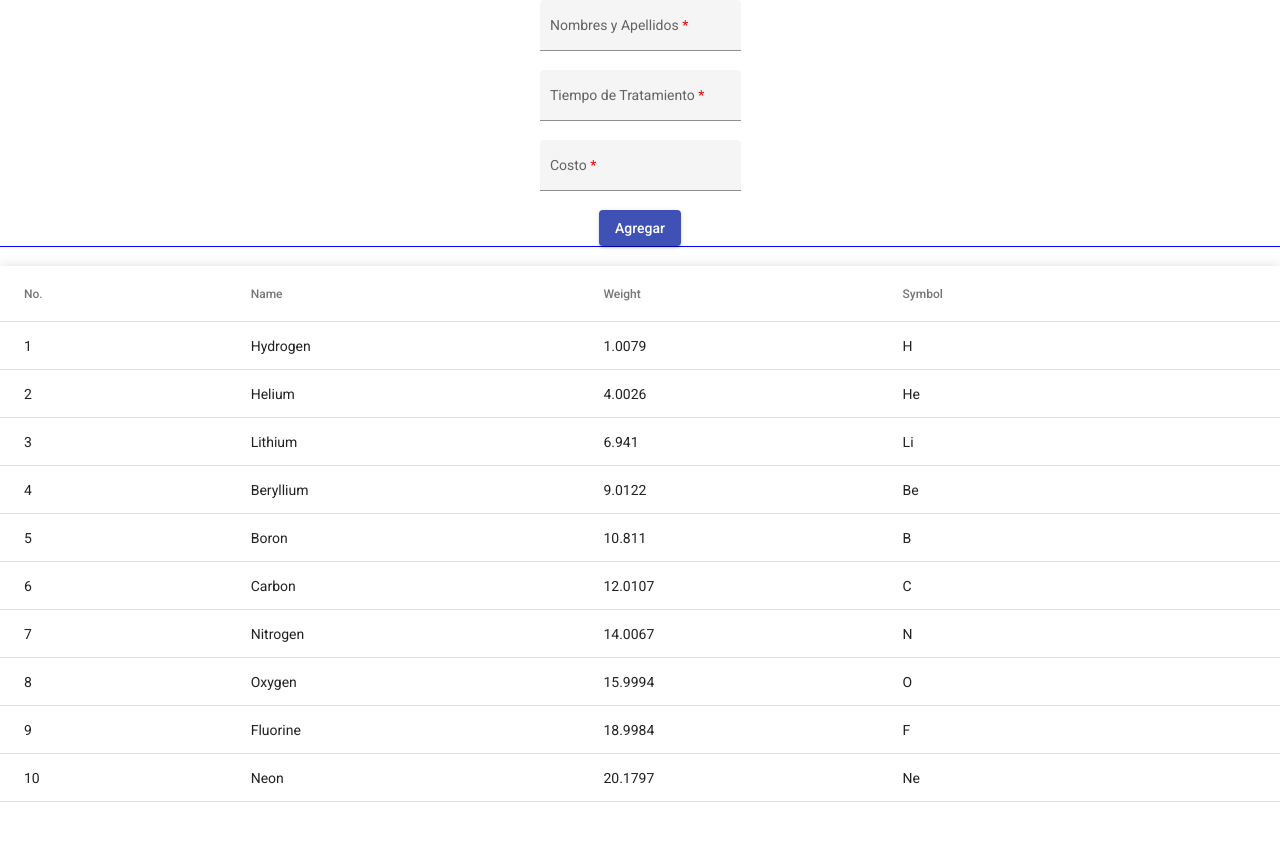
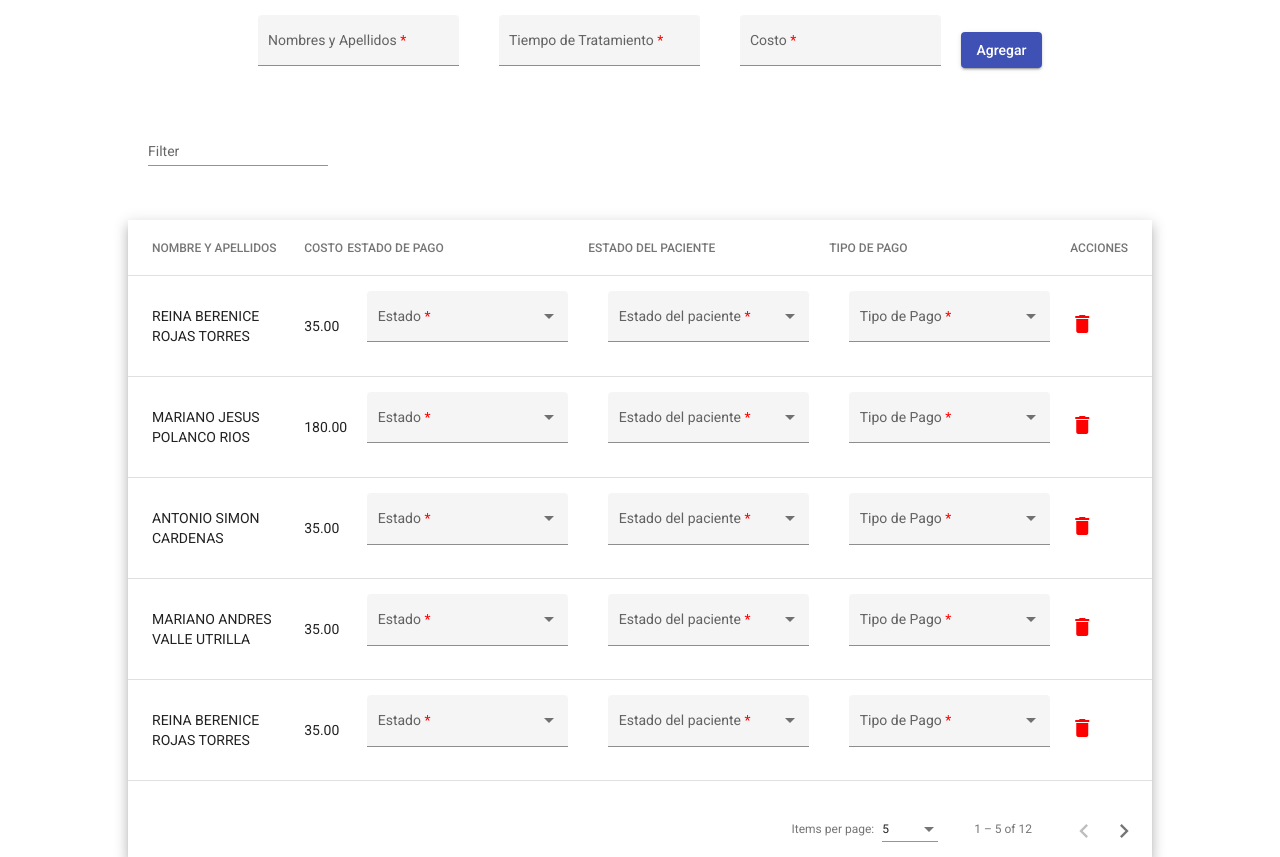
Before and after one commit to gervy2299/HosanaDesktop, an Angular app: page /main in a window 1280 px wide. Before the commit the page ends 802 px from the top, so only its background shows below. Built offline with nearby package versions, Linux system fonts and the light colour scheme.

Commit message:
agregando conector services and duntion table

```diff
--- a/src/app/components/main/main.component.html
+++ b/src/app/components/main/main.component.html
@@ -1,20 +1,36 @@
 <div class="form">
+    <!-- <mat-form-field class="" appearance="fill">
+        <mat-label class="important">N°</mat-label>
+        <input matInput placeholder="Ex. {{nombre}}">
+    </mat-form-field> -->
     <mat-form-field class="" appearance="fill">
         <mat-label class="important">Nombres y Apellidos</mat-label>
-        <input matInput placeholder="Ex. {{nombre}}">
+        <input matInput placeholder="Ejm: MIGUEL LUIS ADREDA SILVA">
     </mat-form-field>
     <mat-form-field appearance="fill">
         <mat-label class="important">Tiempo de Tratamiento</mat-label>
-        <input matInput placeholder="Ex. {{nombre}}">
+        <input matInput placeholder="Ejm: 2">
     </mat-form-field>
     <mat-form-field appearance="fill">
         <mat-label class="important">Costo</mat-label>
+        <input matInput placeholder="Ejm: 35">
+    </mat-form-field>
+    <!-- <mat-form-field appearance="fill">
+        <mat-label class="important">Estado</mat-label>
         <input matInput placeholder="Ex. {{nombre}}">
-    </mat-form-field>
-    <button mat-raised-button color="primary">Agregar</button>
+    </mat-form-field> -->
+    <button mat-raised-button color="primary" (click)="openDialog()" matTooltip="Agregar paciente a la lista">Agregar</button>
 </div>
 <div class="table">
-    <table mat-table [dataSource]="dataSource" class="mat-elevation-z8">
+
+    <mat-form-field appearance="standard" class="filtro" matTooltip="Filtro por nombre o costo">
+        <mat-label>Filter</mat-label>
+        <input matInput (keyup)="applyFilter($event)" placeholder="Ex. Reina" #input>
+    </mat-form-field>
+
+    <div class="mat-elevation-z8">
+
+        <table mat-table [dataSource]="dataSource" matSort>
 
             <!-- Position Column -->
             <ng-container matColumnDef="position">
@@ -23,32 +39,90 @@
             </ng-container>
 
             <!-- Name Column -->
-        <ng-container matColumnDef="name">
-            <th mat-header-cell *matHeaderCellDef> Name </th>
-            <td mat-cell *matCellDef="let element"> {{element.name}} </td>
+            <ng-container matColumnDef="nombre">
+                <th mat-header-cell *matHeaderCellDef mat-sort-header> NOMBRE Y APELLIDOS </th>
+                <td mat-cell *matCellDef="let element"> {{element.nombre}} </td>
             </ng-container>
 
             <!-- Weight Column -->
-        <ng-container matColumnDef="weight">
-            <th mat-header-cell *matHeaderCellDef> Weight </th>
-            <td mat-cell *matCellDef="let element"> {{element.weight}} </td>
+            <ng-container matColumnDef="costo">
+                <th mat-header-cell *matHeaderCellDef mat-sort-header> COSTO </th>
+                <td mat-cell *matCellDef="let element"> {{element.costo}} </td>
 
             </ng-container>
 
             <!-- Symbol Column -->
-        <ng-container matColumnDef="symbol">
-            <th mat-header-cell *matHeaderCellDef> Symbol </th>
-            <td mat-cell *matCellDef="let element"> {{element.symbol}} </td>
+            <ng-container matColumnDef="estado">
+                <th mat-header-cell *matHeaderCellDef> ESTADO DE PAGO </th>
+                <!-- <td mat-cell *matCellDef="let element"> {{element.estado}} </td> -->
+                <td mat-cell *matCellDef="let element">
+                    <!-- {{element.estado}} -->
+                    <!-- <button mat-raised-button color="warn">Agregar</button> -->
+                    <mat-form-field appearance="fill">
+                        <mat-label class="important">Estado</mat-label>
+                        <mat-select>
+                            <mat-option *ngFor="let food of foods" [value]="food.value">
+                                {{food.viewValue}}
+                            </mat-option>
+                        </mat-select>
+                    </mat-form-field>
+                </td>
             </ng-container>
 
-        <!-- <button mat-button [matMenuTriggerFor]="menu">Menu</button>
-        <mat-menu #menu="matMenu">
-            <button mat-menu-item>Item 1</button>
-            <button mat-menu-item>Item 2</button>
-        </mat-menu> -->
+            <ng-container matColumnDef="estadoP">
+                <th mat-header-cell *matHeaderCellDef> ESTADO DEL PACIENTE </th>
+                <!-- <td mat-cell *matCellDef="let element"> {{element.estado}} </td> -->
+                <td mat-cell *matCellDef="let element">
+                    <!-- {{element.estado}} -->
+                    <!-- <button mat-raised-button color="warn">Agregar</button> -->
+                    <mat-form-field appearance="fill">
+                        <mat-label class="important">Estado del paciente</mat-label>
+                        <mat-select>
+                            <mat-option *ngFor="let states of state" [value]="states.value">
+                                {{states.viewValue}}
+                            </mat-option>
+                        </mat-select>
+                    </mat-form-field>
+                </td>
+            </ng-container>
+
+            <ng-container matColumnDef="tipoP">
+                <th mat-header-cell *matHeaderCellDef> TIPO DE PAGO </th>
+                <!-- <td mat-cell *matCellDef="let element"> {{element.estado}} </td> -->
+                <td mat-cell *matCellDef="let element">
+                    <!-- {{element.estado}} -->
+                    <!-- <button mat-raised-button color="warn">Agregar</button> -->
+                    <mat-form-field appearance="fill">
+                        <mat-label class="important">Tipo de Pago</mat-label>
+                        <mat-select>
+                            <mat-option *ngFor="let tpagos of tpago" [value]="tpagos.value">
+                                {{tpagos.viewValue}}
+                            </mat-option>
+                        </mat-select>
+                    </mat-form-field>
+                </td>
+            </ng-container>
+
+            <ng-container matColumnDef="acciones">
+                <th mat-header-cell *matHeaderCellDef> ACCIONES </th>
+                <td mat-cell *matCellDef="let element; let i = index">
+                    <a class="pointer" (click)="eliminarPaciente(i)" matTooltip="Eliminar Usuario" style="color: red">
+                        <mat-icon>delete</mat-icon>
+                    </a>
+                </td>
+
+            </ng-container>
 
             <tr mat-header-row *matHeaderRowDef="displayedColumns"></tr>
             <tr mat-row *matRowDef="let row; columns: displayedColumns;"></tr>
 
+            <tr class="mat-row" *matNoDataRow>
+                <td class="mat-cell" colspan="4">No data matching the filter "{{input.value}}"</td>
+            </tr>
+
         </table>
+
+        <mat-paginator [pageSizeOptions]="[5, 10, 25, 100]" aria-label="Select page of users"></mat-paginator>
     </div>
+
+</div>
--- a/src/app/components/main/main.component.scss
+++ b/src/app/components/main/main.component.scss
@@ -1,11 +1,21 @@
 .form {
     width: 100%;
     display: flex;
-    flex-direction: column;
+    // flex-direction: column;
     justify-content: center;
     align-items: center;
     width: 100%;
-    outline: 1px solid blue;
+    // text-align: center;
+    // outline: 1px solid blue;
+}
+
+mat-form-field {
+    margin: 15px 20px;
+}
+
+.table {
+    margin: 0 auto;
+    width: 80%;
 }
 
 table {
@@ -13,4 +23,13 @@ table {
     margin: 20px 0;
 }
 
+.mat-form-field {
+    font-size: 14px;
+    width: auto;
+}
+
+a {
+    cursor: pointer;
+}
+
 // "src/assets/style/theme.scss",
--- a/src/app/components/main/main.component.ts
+++ b/src/app/components/main/main.component.ts
@@ -1,35 +1,102 @@
-import { Component } from '@angular/core';
+import { Component, OnInit, ViewChild } from '@angular/core';
+import { MatDialog } from '@angular/material/dialog';
+import { Usuario } from '../../interfaces/usuario';
+import { ModalsComponent } from '../modals/modals.component';
+import {MatTableDataSource} from '@angular/material/table';
+import { MatPaginator } from '@angular/material/paginator';
+import { PacientesService } from 'src/app/services/pacientes.service';
+import { MatSort } from '@angular/material/sort';
 
-export interface PeriodicElement {
-  name: string;
-  position: number;
-  weight: number;
-  symbol: string;
+
+
+// const
+
+interface EstadoPago {
+  value: string;
+  viewValue: string;
 }
 
-const ELEMENT_DATA: PeriodicElement[] = [
-  {position: 1, name: 'Hydrogen', weight: 1.0079, symbol: 'H',},
-  {position: 2, name: 'Helium', weight: 4.0026, symbol: 'He'},
-  {position: 3, name: 'Lithium', weight: 6.941, symbol: 'Li'},
-  {position: 4, name: 'Beryllium', weight: 9.0122, symbol: 'Be'},
-  {position: 5, name: 'Boron', weight: 10.811, symbol: 'B'},
-  {position: 6, name: 'Carbon', weight: 12.0107, symbol: 'C'},
-  {position: 7, name: 'Nitrogen', weight: 14.0067, symbol: 'N'},
-  {position: 8, name: 'Oxygen', weight: 15.9994, symbol: 'O'},
-  {position: 9, name: 'Fluorine', weight: 18.9984, symbol: 'F'},
-  {position: 10, name: 'Neon', weight: 20.1797, symbol: 'Ne'},
-];
+interface EstadoPaciente {
+  value: string;
+  viewValue: string;
+}
+
+interface TipoPago {
+  value: string;
+  viewValue: string;
+}
 
 @Component({
   selector: 'app-main',
   templateUrl: './main.component.html',
   styleUrls: ['./main.component.scss']
 })
-export class MainComponent{
+export class MainComponent implements OnInit{
 
-  nombre : String = 'GERVY JOSE SALINAS BAZAN';
+  listUsuario : Usuario[] = [];
 
-  displayedColumns: string[] = ['position', 'name', 'weight', 'symbol'];
-  dataSource = ELEMENT_DATA;
+  displayedColumns: string[] = ['nombre', 'costo', 'estado', 'estadoP', 'tipoP', 'acciones'];
+  // dataSource = listUsuario;
+  dataSource!: MatTableDataSource<any>;
 
+  foods: EstadoPago[] = [
+    {value: 'std-0', viewValue: 'PENDIENTE'},
+    {value: 'std-1', viewValue: 'CANCELADO'},
+  ];
+
+  state: EstadoPaciente[] = [
+    {value: 'etd-0', viewValue: 'EN SALA'},
+    {value: 'etd-1', viewValue: 'EN ATENCION'},
+    {value: 'etd-1', viewValue: 'ATENDIDO'},
+  ];
+
+  tpago: TipoPago[] = [
+    {value: 'tp-0', viewValue: 'EFECTIVO'},
+    {value: 'tp-1', viewValue: 'YAPE'},
+    {value: 'tp-1', viewValue: 'DEPOSITO'},
+  ];
+
+  @ViewChild(MatPaginator) paginator!: MatPaginator;
+  @ViewChild(MatSort) _sort!: MatSort;
+
+  ngAfterViewInit() {
+    this.dataSource.paginator = this.paginator;
+    this.dataSource.sort = this._sort  ;
+  }
+
+
+  // FUNCIONES
+
+  // constructor(public dialog: MatDialog) {}
+
+  constructor(public dialog: MatDialog, private _pacienteService: PacientesService) {}
+
+
+  cargarUsuario(){
+    this.listUsuario = this._pacienteService.getUsuario();
+    this.dataSource = new MatTableDataSource(this.listUsuario);
+  }
+
+  eliminarPaciente(index: number){
+    console.log('eliminando user',index)
+    this._pacienteService.deleteUser(index);
+    this.cargarUsuario();
+  }
+
+  openDialog() {
+    this.dialog.open(ModalsComponent, {
+      data: {
+        animal: 'panda'
+      }
+    });
+  }
+
+  applyFilter(event: Event) {
+    const filterValue = (event.target as HTMLInputElement).value;
+    this.dataSource.filter = filterValue.trim().toLowerCase();
+  }
+
+  ngOnInit(): void {
+    this.cargarUsuario();
+  }
 }
--- /dev/null
+++ b/src/app/components/modals/modals.component.html
@@ -0,0 +1,4 @@
+<h1 mat-dialog-title>¡SE AGREGO CORRECTAMENTE!</h1>
+<div mat-dialog-content>
+    <p>Paciente agregado a la lista correctamente</p>
+</div>
--- /dev/null
+++ b/src/app/components/modals/modals.component.ts
@@ -0,0 +1,15 @@
+import { Component, Inject} from '@angular/core';
+import { MAT_DIALOG_DATA } from '@angular/material/dialog';
+
+export interface DialogData {
+  animal: 'panda' | 'unicorn' | 'lion';
+}
+
+@Component({
+  selector: 'app-modals',
+  templateUrl: './modals.component.html',
+  styleUrls: ['./modals.component.scss']
+})
+export class ModalsComponent {
+  constructor(@Inject(MAT_DIALOG_DATA) public data: DialogData) {}
+}
--- /dev/null
+++ b/src/app/interfaces/usuario.ts
@@ -0,0 +1,6 @@
+export interface Usuario {
+    // position: number;
+    nombre: string;
+    costo: string;
+    // estado: string;
+}
--- /dev/null
+++ b/src/app/services/pacientes.service.ts
@@ -0,0 +1,33 @@
+import { Injectable } from '@angular/core';
+import { Usuario } from '../interfaces/usuario';
+
+@Injectable({
+  providedIn: 'root'
+})
+export class PacientesService {
+
+  listUsuario: Usuario[] = [
+    {nombre: 'REINA BERENICE ROJAS TORRES ', costo: '35.00'},
+    {nombre: 'MARIANO JESUS POLANCO RIOS  ', costo: '180.00'},
+    {nombre: 'ANTONIO SIMON CARDENAS  ', costo: '35.00'},
+    {nombre: 'MARIANO ANDRES VALLE UTRILLA  ', costo: '35.00'},
+    {nombre: 'REINA BERENICE ROJAS TORRES ', costo: '35.00'},
+    {nombre: 'MARIANO JESUS POLANCO RIOS  ', costo: '180.00'},
+    {nombre: 'ANTONIO SIMON CARDENAS  ', costo: '35.00'},
+    {nombre: 'MARIANO ANDRES VALLE UTRILLA  ', costo: '35.00'},
+    {nombre: 'REINA BERENICE ROJAS TORRES ', costo: '35.00'},
+    { nombre: 'MARIANO JESUS POLANCO RIOS  ', costo: '180.00'},
+    { nombre: 'ANTONIO SIMON CARDENAS  ', costo: '35.00'},
+    { nombre: 'MARIANO ANDRES VALLE UTRILLA  ', costo: '35.00'},
+  ];
+
+  constructor() { }
+
+  getUsuario(){
+    return this.listUsuario.slice();
+  }
+
+  deleteUser(index: number){
+    this.listUsuario.slice(index,1);
+  }
+}
```
Also changed, not shown: src/app/app.module.ts (+17 -2 lines), src/app/components/modals/modals.component.scss (added), 2 other files (tests, documents, lock files or other folders). Lines whose indentation alone changed are shown as unchanged.
